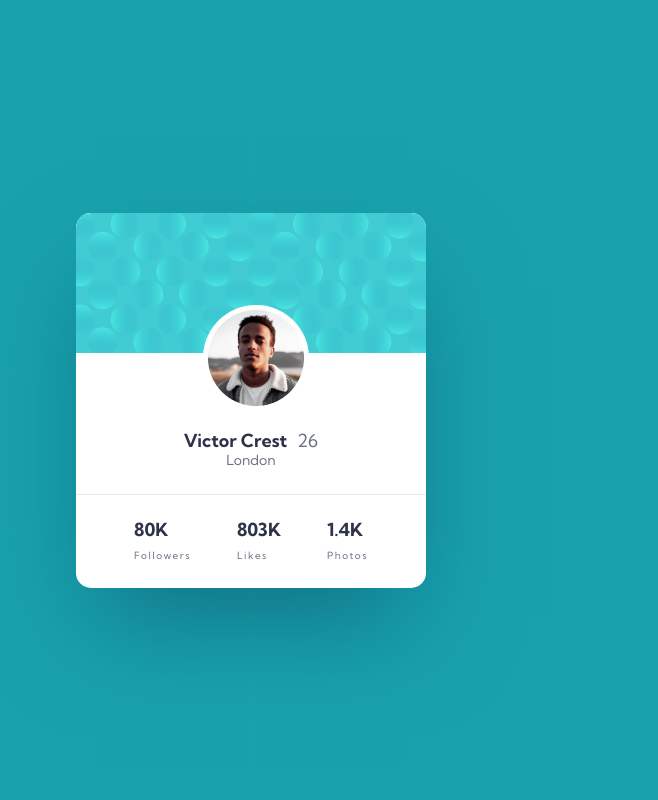
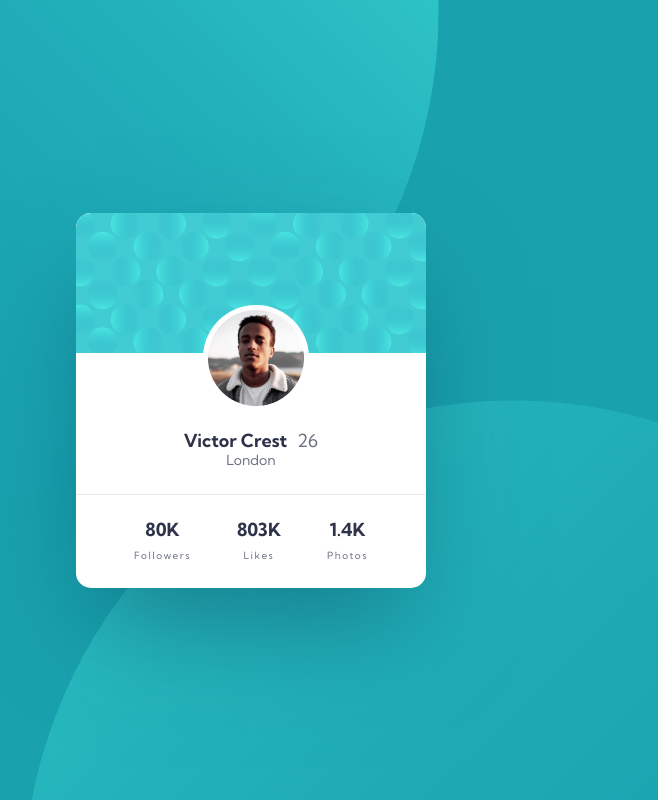
Before and after one commit to nikamerebashvili95/profile-card-component, a plain HTML site: page index.html in a window 1280 px wide. Shown: the whole page, without its empty margins (389-1047 px from the left). Drawn offline with Linux system fonts and the light colour scheme.

Commit message:
Update style.css

```diff
--- a/style.css
+++ b/style.css
@@ -8,12 +8,16 @@ body{
     font-size: 18px;
     background-color: hsl(185, 75%, 39%);
     overflow: hidden;
-}
-main{
+    min-height: 100vh;
     display: flex;
+    align-items: center;
     justify-content: center;
-    align-items: center;
-    height: 100vh;
+    background-image: url(images/bg-pattern-top.svg),
+    url(images/bg-pattern-bottom.svg);
+    background-repeat: no-repeat;
+    background-position: top -550px left -750px, right 125% bottom 200%;
+    padding-top: 0 25px;
+    text-align: center;
 }
 .img{
     max-width: 100%;
@@ -108,5 +112,9 @@ main{
     .footer-boxes{
         gap: 38px;
     }
-
 }
+@media screen and (min-width: 600px) {
+    body {
+      background-position: left -150px bottom 300px, right -110px top 400px;
+    }
+}
```
